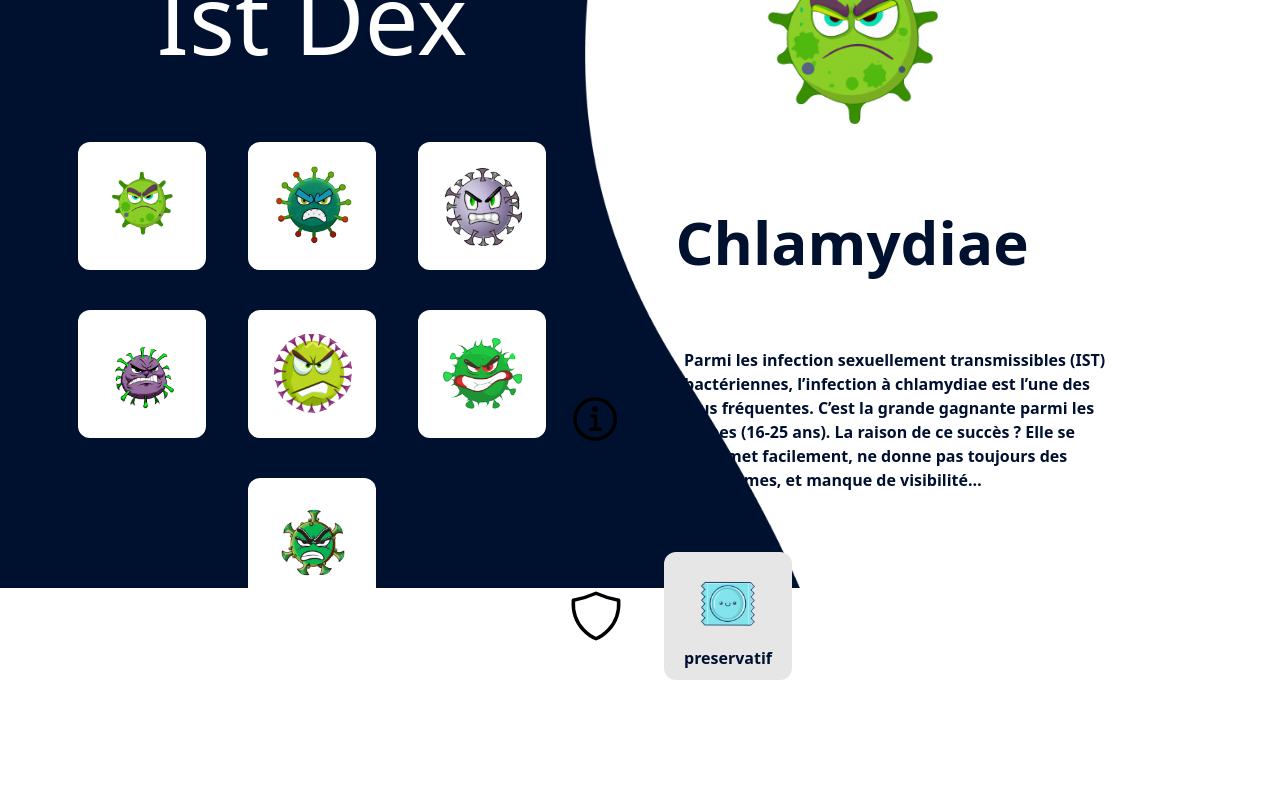
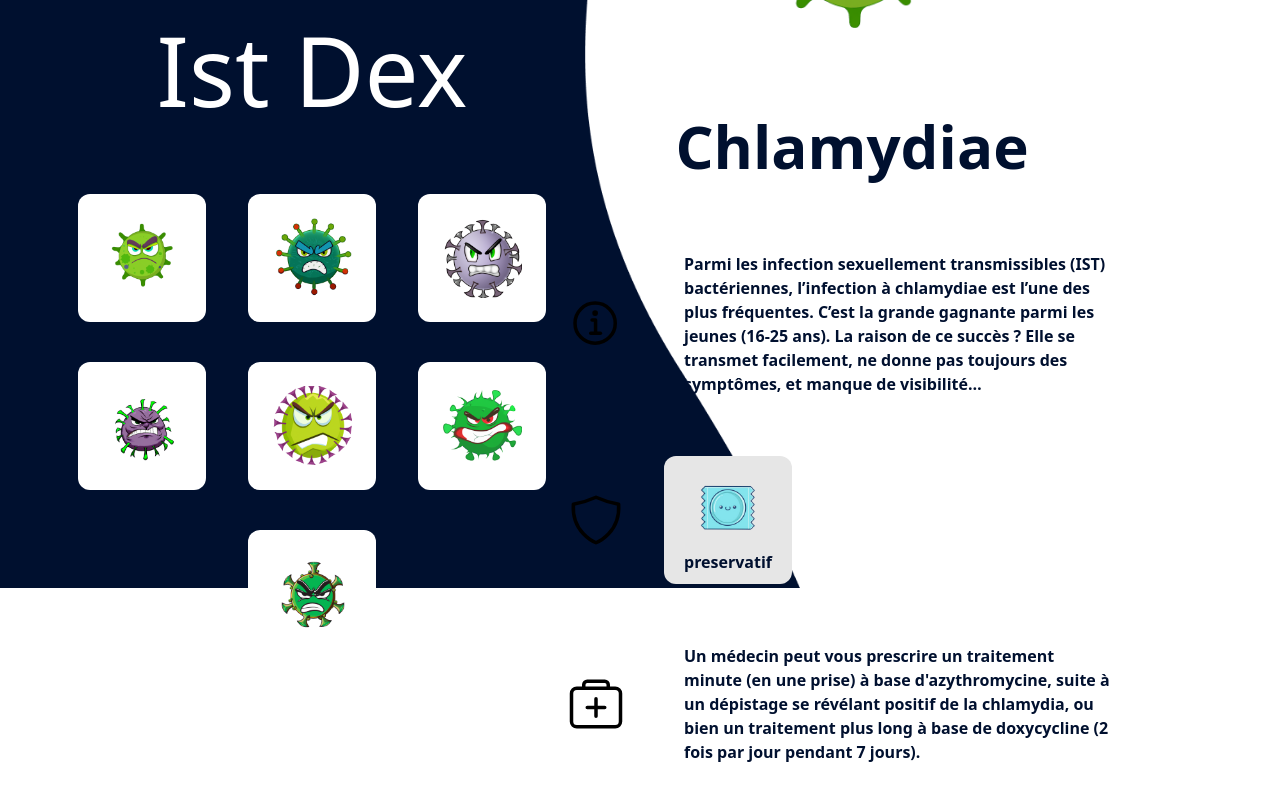
Before and after one commit to Le-zoo-hir/SexInfo, a Vue app: page /istdex in a window 1280 px wide. Shown: the part 212-1012 px from the top of the page. Built offline with nearby package versions, Linux system fonts and the light colour scheme.

Commit message:
[ + ] UI 4

```diff
--- a/src/views/IstDexView.vue
+++ b/src/views/IstDexView.vue
@@ -48,7 +48,8 @@ var json = [
         "desc": "Parmi les infection sexuellement transmissibles (IST) bactériennes, l’infection à chlamydiae est l’une des plus fréquentes. C’est la grande gagnante parmi les jeunes (16-25 ans). La raison de ce succès ? Elle se transmet facilement, ne donne pas toujours des symptômes, et manque de visibilité…",
         "img": "Chlamydiae.png",
         "Protection": [{ nom: "preservatif" }],
-        "Traitement": ["azithromycine", "doxycycline"]
+        "Traitement": ["azithromycine", "doxycycline"],
+        "Explication": "Un médecin peut vous prescrire un traitement minute (en une prise) à base d'azythromycine, suite à un dépistage se révélant positif de la chlamydia, ou bien un traitement plus long à base de doxycycline (2 fois par jour pendant 7 jours)."
     },
     {
         "id": 2,
@@ -56,7 +57,8 @@ var json = [
         "desc": "blennorragie est une infection sexuellement transmissible bactérienne. Elle est très répandue. Comme la plupart des IST, elle est même en recrudescence depuis la fin des années 90.",
         "img": "blennorragie.png",
         "Protection": [{ nom: "preservatif" }],
-        "Traitement": ["antibiotiques"]
+        "Traitement": ["antibiotiques"],
+        "Explication": "Le traitement repose habituellement sur l'administration d'antibiotiques. Dans certains cas particuliers, un traitement plus long peut être indiqué."
     },
     {
         "id": 3,
@@ -64,7 +66,8 @@ var json = [
         "desc": "Une hépatite est une inflammation aiguë ou chronique du foie. Le foie est le « filtre » du corps humain, il sert à éliminer les toxines, mais aussi à répartir des nutriments dans le corps. L’inflammation, lorsqu’elle persiste, peut mener à une dégradation progressive de l’organe, et évoluer en cirrhose ou en cancer.",
         "img": "hepatite.png",
         "Protection": [{ nom: "preservatif" }],
-        "Traitement": ["comprimés antiviral"]
+        "Traitement": ["comprimés antiviral"],
+        "Explication": "Le traitement de l'hépatite B chronique, à base de comprimés antivials, a pour but : de réduire ou annuler la multiplication du virus, ce qui limite ses attaques sur le foie. "
     },
     {
         "id": 4,
@@ -72,7 +75,8 @@ var json = [
         "desc": "L’herpès (HSV1) est souvent responsable du fameux « bouton de fièvre » qui pousse au coin des lèvres. Il peut néanmoins être transmis à la zone génitale par contact direct ou indirect et devenir ainsi un herpès génital",
         "img": "Herpes.png",
         "Protection": [{ nom: "preservatif" }],
-        "Traitement": ["comprimés antiviral"]
+        "Traitement": ["comprimés antiviral"],
+        "Explication": "L'herpès génital est traité par un médicament antiviral.S'il est pris suffisamment tôt, il diminue l'intensité et la durée des lésions. Mais il n'élimine pas les virus « dormants », donc ne permet pas une guérison définitive."
     },
     {
         "id": 5,
@@ -80,7 +84,8 @@ var json = [
         "desc": "Le Papillomavirus Humain / HPV est une infection sexuellement transmissible virale. Quand on entre en contact avec le Papillomavirus Humain, la plupart du temps, le corps élimine le virus spontanément au bout d’un certain temps. La majorité des personnes vont pouvoir transmettre le virus, mais ne développeront pas de symptômes.",
         "img": "Papillomavirus.png",
         "Protection": [{ nom: "preservatif" }],
-        "Traitement": ["crème", "Azote", "laser"]
+        "Traitement": ["crème", "Azote", "laser"],
+        "Explication": "La cryothérapie, de la crème spécialisée ou un traitement au laser sont les meilleurs moyens de retarder/soulager le papillomavirus."
     },
     {
         "id": 6,
@@ -88,7 +93,8 @@ var json = [
         "desc": "La syphilis se transmet très majoritairement par un contact avec une lésion syphilitique, notamment un chancre, lors d’une pénétration sexuelle vaginale, anale, une fellation reçue ou pratiquée.",
         "img": "syphilis.png",
         "Protection": [{ nom: "preservatif" }],
-        "Traitement": ["antibiotiques"]
+        "Traitement": ["antibiotiques"],
+        "Explication": "Le traitement de la syphilis repose sur un antibiotique : la benzathine pénicilline G « retard » le plus souvent. La durée du traitement dépend du stade syphilitique. Un suivi est nécessaire pour s’assurer de la guérison du patient. Les partenaires sexuels doivent aussi être traités."
     },
     {
         "id": 7,
@@ -96,7 +102,8 @@ var json = [
         "desc": "En début d’infection (environ 15 à 21 jours après) peuvent apparaître des symptômes rappelant une grosse grippe (VIH). Le stade Sida est un stade où la dégradation du système immunitaire (qui sert à défendre le corps contre les maladie) est telle que la personne n’est plus protégée.",
         "img": "VIH.png",
         "Protection": [{ nom: "TasP" }, { nom: "PrEP" }, { nom: "TPE" }, { nom: "preservatif" }],
-        "Traitement": ["antirétroviraux"]
+        "Traitement": ["antirétroviraux"],
+        "Explication": "Le traitement antirétroviral combiné empêche le VIH de se multiplier et peut faire disparaître le virus dans le sang. Il permet ainsi au système immunitaire du patient de récupérer, de vaincre les infections et d'éviter le développement du sida et d'autres effets à long terme de l'infection à VIH."
 
     }
 ]
--- a/src/views/utils/IstItem.vue
+++ b/src/views/utils/IstItem.vue
@@ -1,5 +1,5 @@
 <template>
-    <div class="flex flex-col items-center  max-w-3xl xl:mr-36 xl:pt-36 mb-32 ">
+    <div class="flex flex-col items-center  max-w-3xl xl:mr-36 xl:pt-12 mb-32 ">
         <img :src="'../src/assets/imgIst/' + item.img" alt="" class="w-56">
         <h1 class="text-6xl xl:m-14 mt-14 mb-14 font-bold text-[#00102F]">{{ item.nom }}</h1>
         <div>
@@ -18,6 +18,13 @@
                     </div>
                 </div>
             </div>
+            <div class="flex flex-col xl:flex-row items-center mt-10 ">
+                <img src="../../assets/medkit-outline.svg" class="w-14 mb-10 xl:mr-10 xl:mb-0">
+                <p class="font-semibold text-[#00102F] pl-14 pr-14 xl:p-5 text-justify xl:text-start">{{
+                        item.Explication
+                }}
+                </p>
+            </div>
         </div>
 
     </div>
```
